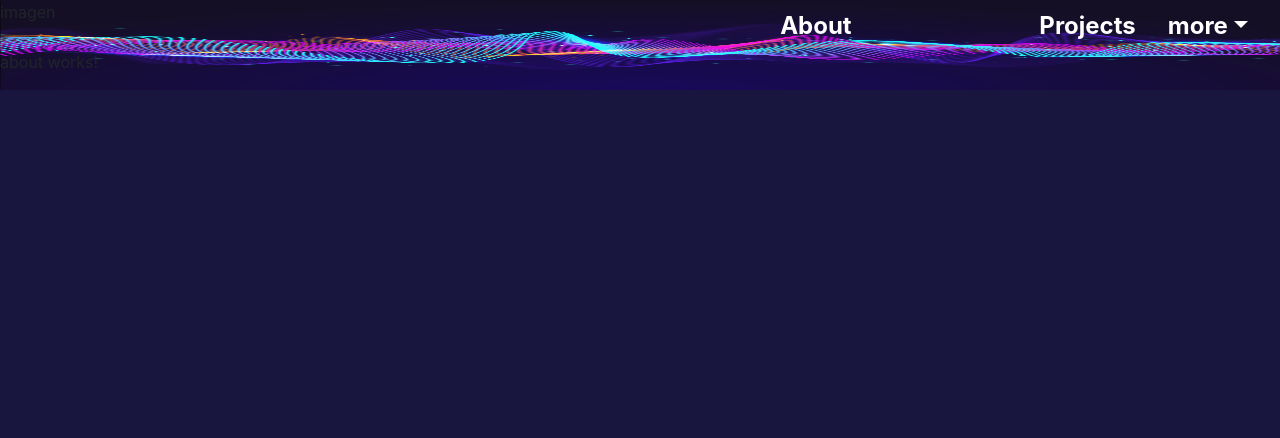
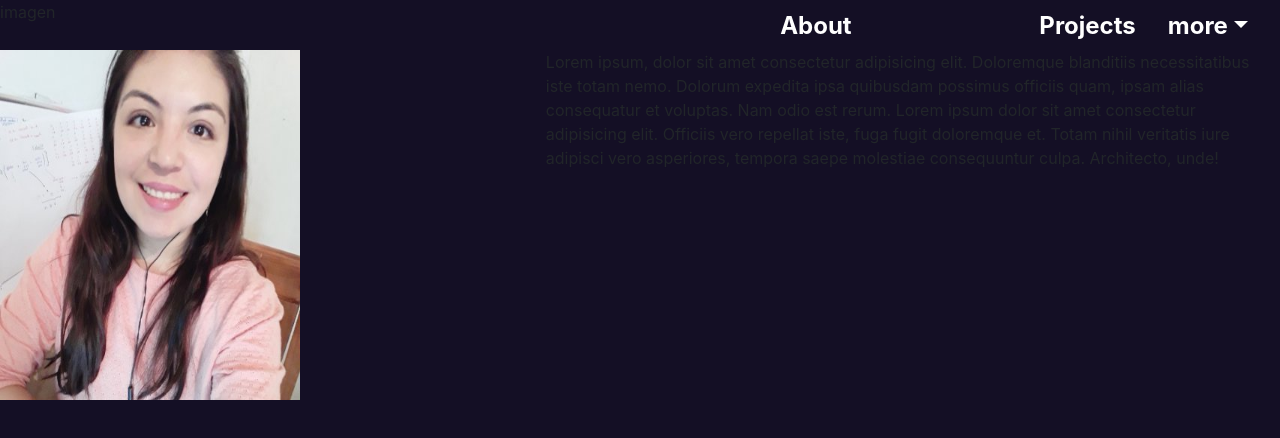
Before and after one commit to Patriciavaldebenito/portafolio4, an Angular app: page /about in a window 1280 px wide. Shown: the top 438 px of the page. Built offline with nearby package versions, Linux system fonts and the light colour scheme; what angular-bootstrap-md would draw is missing.

Commit message:
se integra routerLink en los link ubicados en el menu principal, se agregan elementos ene l componente about y se prueba grilla en los diferentes tamaños.

```diff
--- a/src/app/about/about.component.html
+++ b/src/app/about/about.component.html
@@ -1,2 +1,22 @@
 <!doctype html>
-<p>about works!</p>
+<div class="row">
+
+    <div class="col-12 col-sm-12 col-md-5 col-lg-5 col-xl-5 img-about">
+        <img src="../../assets/img/3EVErORx_400x400.jpg" alt="" style="width: 300px;height: 350px;">
+    </div>
+
+    <div class="col-12 col-sm-12 col-md-7 col-lg-7 col-xl-7 description-about">
+        <p>
+
+            Lorem ipsum, dolor sit amet consectetur adipisicing elit. Doloremque blanditiis
+            necessitatibus iste totam nemo. Dolorum expedita ipsa
+            quibusdam possimus officiis quam, ipsam alias consequatur et voluptas. Nam odio
+            est rerum.
+
+            Lorem ipsum dolor sit amet consectetur adipisicing elit. Officiis vero repellat iste,
+            fuga fugit doloremque et. Totam nihil veritatis iure
+            adipisci vero asperiores, tempora saepe molestiae consequuntur culpa. Architecto, unde!
+
+    </p>
+    </div>
+</div>
--- a/src/app/home/home.component.css
+++ b/src/app/home/home.component.css
@@ -4,7 +4,12 @@ None (auto)	 540px	     720px	     960px	     1140px
 Class prefix	.col-	        .col-sm-	.col-md-	.col-lg-	.col-xl-
 col-sm- col-md- col.lg- col-xl-
 */
+main{
 
+  background-image: url('../../assets/particulas-de-equalizador-abstrata-onda-de-fundo/3038659.jpg');
+  background-size: 100% 100%;
+  background-repeat: no-repeat;
+}
 
 /*general *//*especifico */
   /*1*/
@@ -23,7 +28,8 @@ col-sm- col-md- col.lg- col-xl-
       justify-content: space-evenly;
       height: 100%;
     }
-    .btn-hover {      color: #fff;   cursor: pointer;  border: none;    moz-transition: all .4s ease-in-out;
+    .btn-hover {
+      color: #fff;   cursor: pointer;  border: none;    moz-transition: all .4s ease-in-out;
       -o-transition: all .4s ease-in-out;
       -webkit-transition: all .4s ease-in-out;
       transition: all .4s ease-in-out;
@@ -74,13 +80,11 @@ col-sm- col-md- col.lg- col-xl-
       color: #fff;
     }
 
-
 /* nodos - particular*/
     h1,h2,p{
       color:#fff;
       font-weight: bold;
     }
-
 
     @media (min-width: 2000px) {
       .presentation-section{
@@ -147,7 +151,6 @@ col-sm- col-md- col.lg- col-xl-
         height: 80vh;
       }
       .presentation-section div{
-
         height: 90%;
       }
       .one-projects-section{
@@ -343,14 +346,14 @@ col-sm- col-md- col.lg- col-xl-
     }
 
 
-/*responsive celular
-*/
+@media screen and  (max-width: 575px)  {
+      main{
+        background-image: url('../../assets/img/pngtreehand.jpg');
+      }
 
-
-    @media screen and  (max-width: 575px)  {
       .presentation-section{
         padding: 1em;
-        height: auto;
+        height: 70vh;
         width: 100%;
         left: 0%;
       }
@@ -369,7 +372,7 @@ col-sm- col-md- col.lg- col-xl-
       /*logo contact section*/
       .section-contact-home{
         left: 25%;
-        top: 1.5em;
+        top: 5em;
         width: 50%;
         height: 3em;
         background-color: transparent;
@@ -408,10 +411,7 @@ col-sm- col-md- col.lg- col-xl-
                 margin-top: 1em;
               }
 
-    }
-
-
-
+}
 
 /*
   .main_gradient {
--- a/src/app/home/home.component.html
+++ b/src/app/home/home.component.html
@@ -56,3 +56,8 @@ col-sm- col-md- col.lg- col-xl-
     </div>
 
 </main>
+
+<section id="about"></section>
+<section id="project"></section>
+<section id="skill"></section>
+<section id="contact"></section>
--- a/src/app/menu/menu.component.html
+++ b/src/app/menu/menu.component.html
@@ -8,20 +8,20 @@
         <!--
           1 ancla
         -->
-        <a class="nav-link" routerLink="/home">About</a>
+        <a class="nav-link" routerLink="/about">About</a>
 
         <!--
           2 ancla
         -->
         <ul class="nav ul-more-option justify-content-end " >
           <li class="nav-item">
-            <a class="nav-link active" href="#">Projects</a>
+            <a class="nav-link active" routerLink="/project">Projects</a>
           </li>
           <li class="nav-item dropdown">
             <a class="nav-link dropdown-toggle" data-toggle="dropdown" href="#" role="button" aria-haspopup="true" aria-expanded="false">more</a>
             <div class="dropdown-menu">
-              <a class="dropdown-item" href="#">Skill</a>
-              <a class="dropdown-item" href="#">Contact</a>
+              <a class="dropdown-item" routerLink="/skill">Skill</a>
+              <a class="dropdown-item" routerLink="/contact">Contact</a>
 
             </div>
           </li>
--- a/src/styles.css
+++ b/src/styles.css
@@ -8,10 +8,7 @@
 }
 
 body{
-    background-color: #18163e;
-    background-image: url('./assets/particulas-de-equalizador-abstrata-onda-de-fundo/3038659.jpg');
-    background-size: 100% 100%;
-    background-repeat: no-repeat;
+    background-color: #140f25;
 }
 
 .carousel-inner {
@@ -59,9 +56,7 @@ body{
   }
 
   @media screen and (max-width: 500px)  {
-    body{
-        background-image: url('./assets/img/pngtreehand.jpg');
-    }
+
     img{
         height: 15vh;
     }
```
Also changed, not shown: src/app/about/about.component.css (+23 -0 lines), src/assets/img/3EVErORx_400x400.jpg (added).
